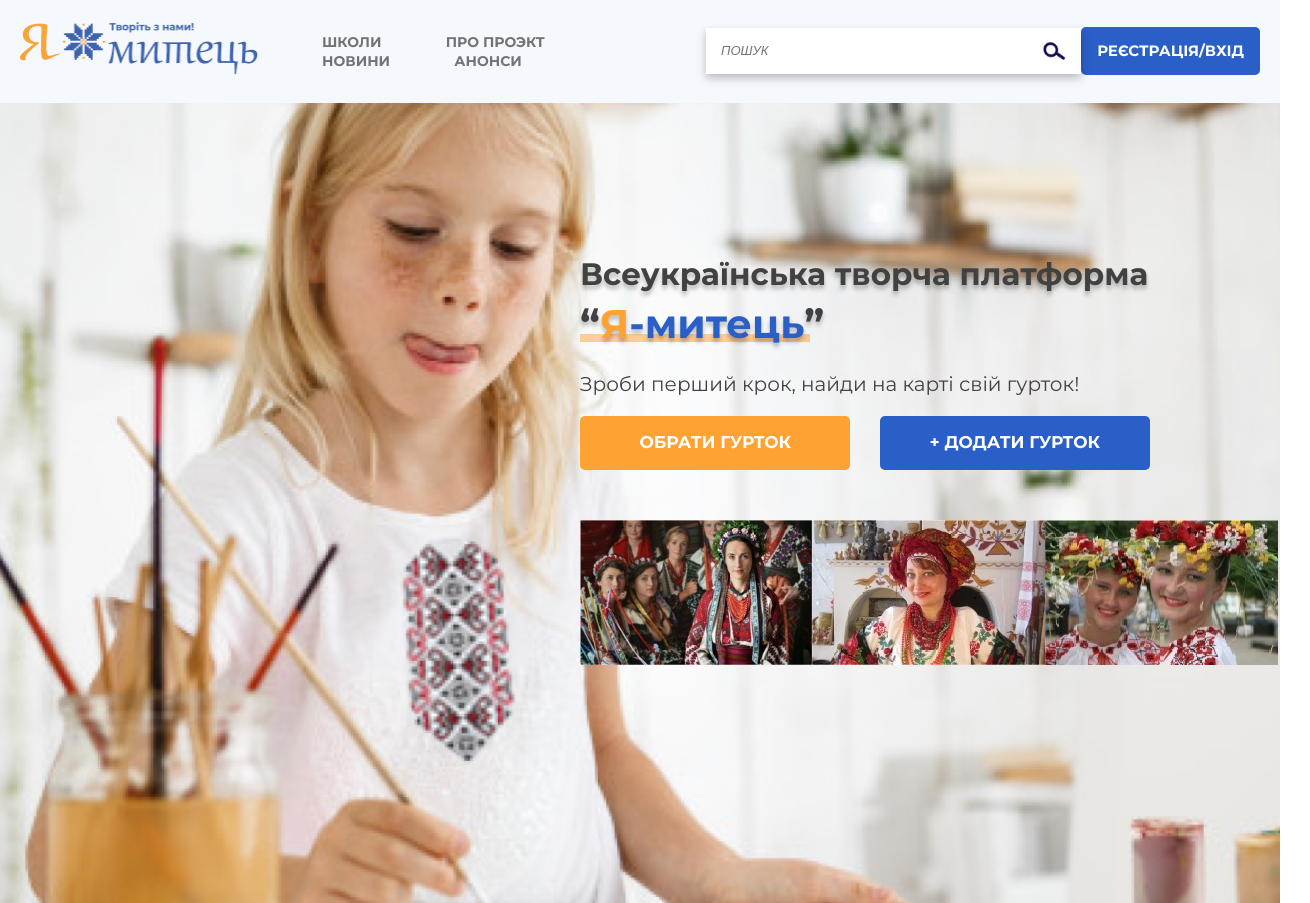
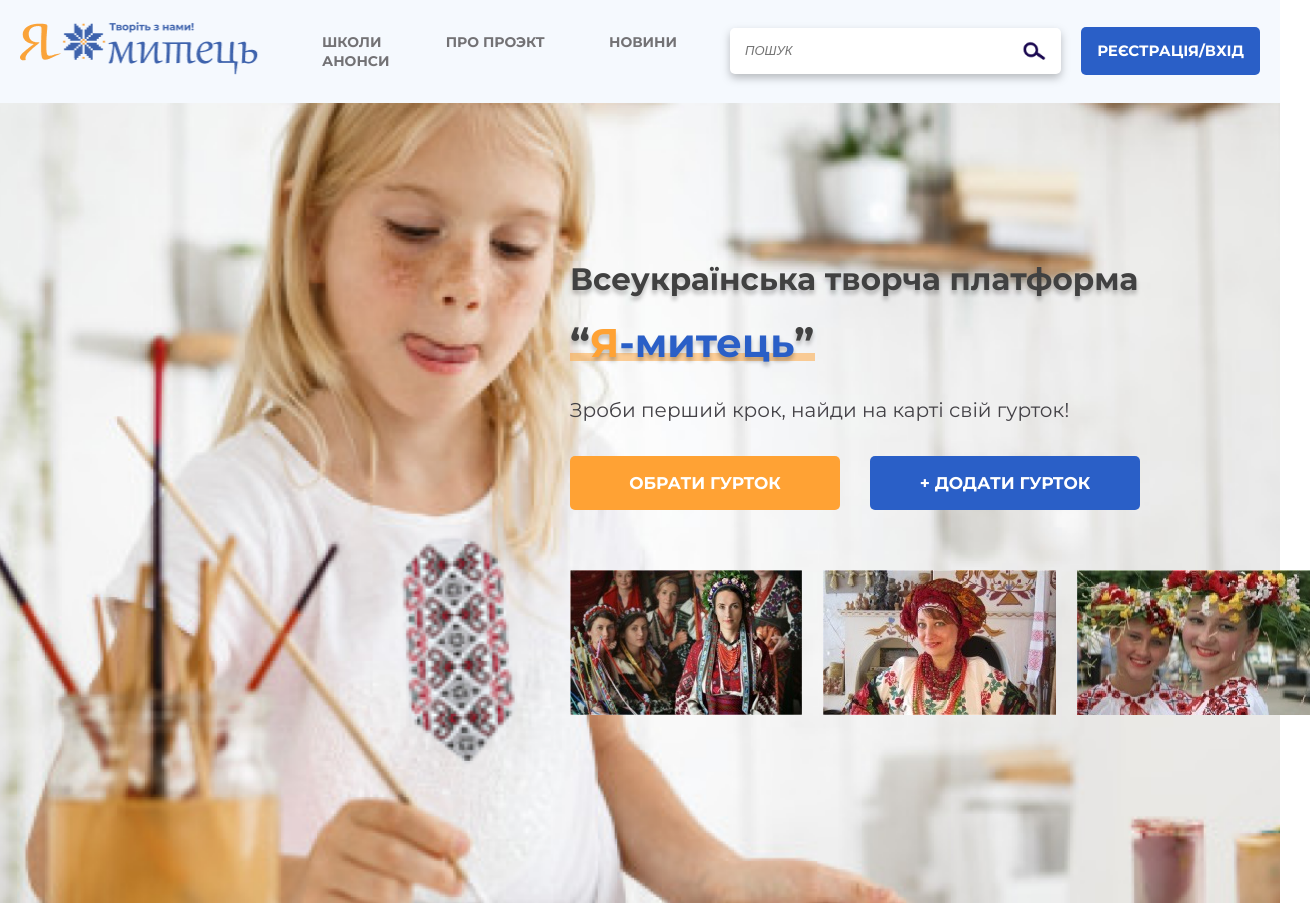
Before and after one commit to Voitichenkovs/ArtPlatform, a plain HTML site: page index.html in a window 1280 px wide. Shown: the whole page, 1310 px wide, since content can reach past the window. Drawn offline with Linux system fonts and the light colour scheme.

Commit message:
First block Voytichenkovs08092020

```diff
--- a/assets/css/style.css
+++ b/assets/css/style.css
@@ -96,7 +96,12 @@ body {
         font-size: 13px;
         line-height: 16px;
         text-transform: uppercase;
-        width: 375px;
+        width: 331px;
+        border-radius: 5px;
+    }
+
+    .header__button{
+      margin-left: 20px;
     }
 
     .header__button__exit{
@@ -133,8 +138,9 @@ body {
     }
     .intro__inner__container{
       width: 570px;
-      margin-top: 150px;
-      margin-right: 130px;
+      margin-top: 155px;
+      margin-right: 140px;
+
 }
 
     .intro__inner__p{
@@ -143,7 +149,7 @@ body {
       font-weight: bold;
       font-size: 31px;
       line-height: 140%;
-      /* or 43px */
+      padding-bottom: 7px;
 
 
     color: #414141;
@@ -155,12 +161,13 @@ body {
       }
     .intro__inner__logo{
     position: relative;
+    padding-bottom: 7px;
     }
 
     .intro__inner__lianer{
       position: absolute;
-      width: 229.97px;
-      height: 7.7px;
+      width: 245px;
+      height: 8px;
       left: 0;
       top: 38px;
       background: rgba(255, 162, 52, 0.5);
@@ -197,6 +204,7 @@ body {
       font-size: 20px;
       line-height: 24px;
       /* text-align: center; */
+      margin-bottom: 34px;
 
       color: #444247;
     }
@@ -207,8 +215,8 @@ body {
     }
 
     .intro__button__section1{
-      width: 270.49px;
-      height: 53.89px;
+      width: 270px;
+      height: 54px;
       background: #FFA234;
       border-radius: 5px;
       border: none;
@@ -225,8 +233,8 @@ body {
     }
 
     .intro__button__section2{
-      width: 270.49px;
-      height: 53.89px;
+      width: 270px;
+      height: 54px;
       background: #2A5FC7;
       border-radius: 5px;
       border: none;
@@ -246,5 +254,6 @@ body {
     .slider{
       display: flex;
       justify-content: space-between;
-      margin-top: 50px;
+      margin-top: 60px;
+      width: 740px;
     }
```
